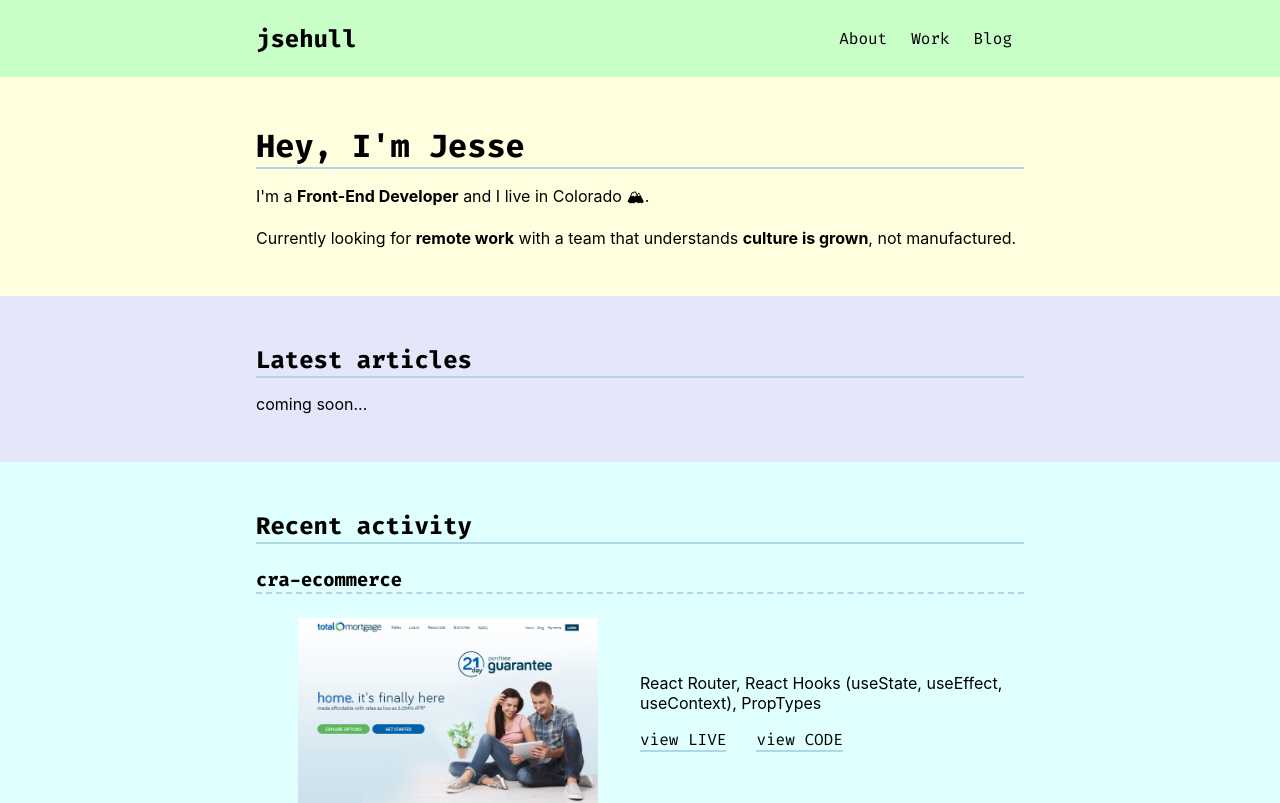
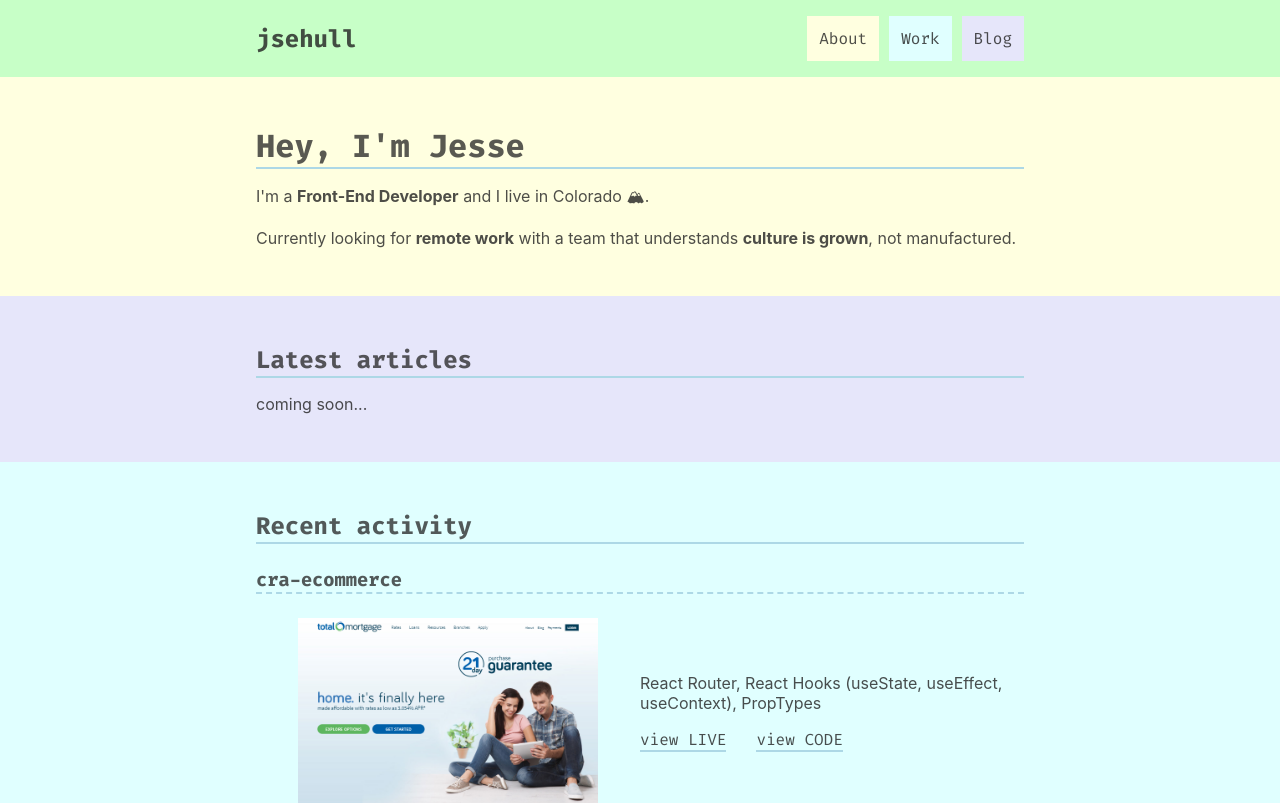
Before and after one commit to jsehull/personal-site, a Next.js app: page / in a window 1280 px wide. Shown: the top 803 px of the page. Built offline with nearby package versions, Linux system fonts and the light colour scheme.

Commit message:
add theme, nav, a CSS

```diff
--- a/components/Footer.js
+++ b/components/Footer.js
@@ -19,7 +19,14 @@ const StyledFooter = styled.footer`
     margin: 10px;
 
     &:hover {
+      background: none;
       border-bottom: none;
+      transition: all 0.3s ease-in-out 0s;
+
+      svg {
+        fill: ${theme.colors.blueMedium};
+        transition: all 1s ease-in-out 0s;
+      }
     }
   }
 `
--- a/components/Header.js
+++ b/components/Header.js
@@ -19,16 +19,12 @@ const FlexContainer = styled.div`
 
 const NavLogo = styled.a`
   margin: 0;
-  font-size: 1.3em;
+  font-size: 1.5em;
   font-weight: bold;
 
   &:hover {
     cursor: pointer;
     border-bottom: none;
-  }
-
-  @media (min-width: 350px) {
-    font-size: 1.5em;
   }
 `
 
@@ -43,28 +39,31 @@ const NavBar = styled.ul`
 
 const Li = styled.li`
   margin: 0;
-  padding: 5px;
+  margin-right: 10px;
+  padding: 5px 7px;
+  font-size: 0.8em;
   border: 2px solid transparent;
-  font-size: 0.8em;
 
   &:hover {
-    border: 2px solid rgba(173, 216, 230, 0.25);
     cursor: pointer;
+    border: ${theme.misc.solidTwoPx};
   }
 
-  &:first-child:hover {
+  &:first-child {
     background: ${theme.colors.yellow};
   }
 
-  &:nth-child(2):hover {
+  &:nth-child(2) {
     background: ${theme.colors.blueLight};
   }
 
-  &:nth-child(3):hover {
+  &:nth-child(3) {
+    margin-right: 0;
     background: ${theme.colors.purple};
   }
 
   @media (min-width: 350px) {
+    padding: 5px 10px;
     font-size: 0.9em;
   }
   @media (min-width: 950px) {
@@ -75,6 +74,7 @@ const Li = styled.li`
 
 const A = styled.a`
   &:hover {
+    background: transparent;
     border-bottom: none;
   }
 `
--- a/styles/global-styles.js
+++ b/styles/global-styles.js
@@ -9,16 +9,18 @@ const globalStyles = css`
   body {
     margin: 0;
     padding: 0;
-    -webkit-font-smoothing: antialiased;
+    color: ${theme.colors.black};
     font-family: -apple-system, BlinkMacSystemFont, 'Segoe UI', Roboto,
       Helvetica, Arial, sans-serif, 'Apple Color Emoji', 'Segoe UI Emoji',
       'Segoe UI Symbol';
+    -webkit-font-smoothing: antialiased;
   }
 
   h1,
   h2,
   h3 {
     font-family: ${theme.misc.firaCode};
+    color: ${theme.colors.blackHeader};
   }
 
   h1,
@@ -48,12 +50,12 @@ const globalStyles = css`
     font-family: ${theme.misc.firaCode};
     color: ${theme.colors.black};
     text-decoration: none;
+    transition: all 0.3s ease-in-out 0s;
 
     &:hover {
       cursor: pointer;
-      border-bottom: ${theme.misc.solidTwoPx};
+      background: ${theme.colors.blueMedium};
     }
-  }
 `
 
 const GlobalStyles = () => <Global styles={globalStyles} />
--- a/styles/theme.js
+++ b/styles/theme.js
@@ -1,7 +1,7 @@
 module.exports = {
   colors: {
-    black: '#000',
-    white: '#fff',
+    black: 'rgba(33, 33, 33, 0.8)',
+    blackHeader: 'rgba(33, 33, 33, 0.75)',
     blueLight: '#e0ffff',
     blueMedium: '#add8e6', // underlines
     green: '#c7ffc7',
@@ -10,10 +10,10 @@ module.exports = {
   },
   misc: {
     firaCode: "'Fira Code', monospace",
-    widthDesktop: '800px',
+    dashedTwoPx: '2px dashed #add8e6',
     solidOnePx: '1px solid #add8e6',
     solidTwoPx: '2px solid #add8e6',
-    dashedTwoPx: '2px dashed #add8e6'
+    widthDesktop: '800px'
   }
 }
 
```
